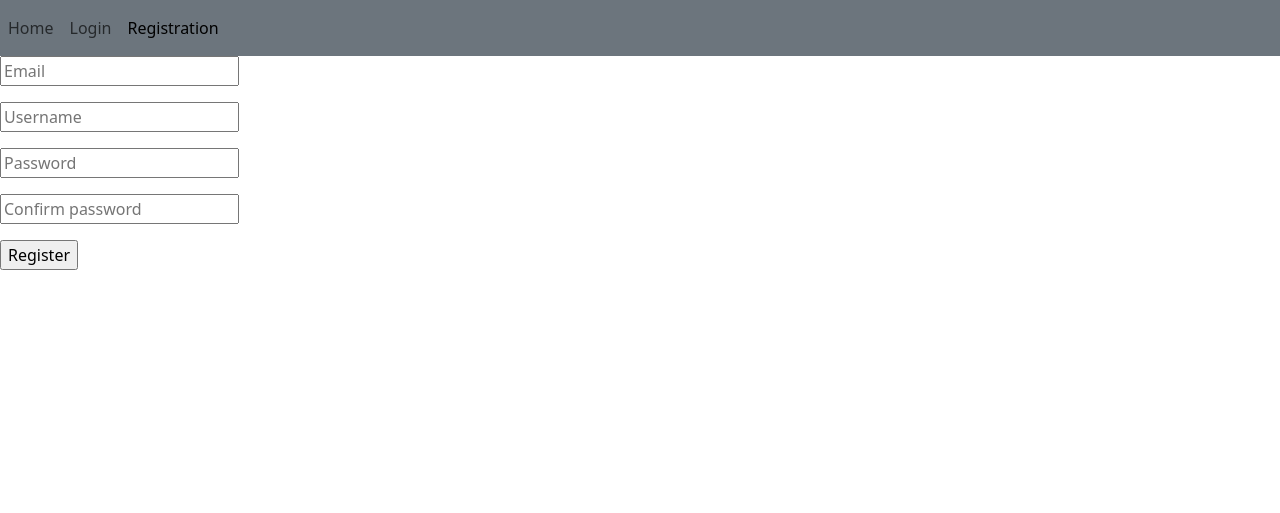
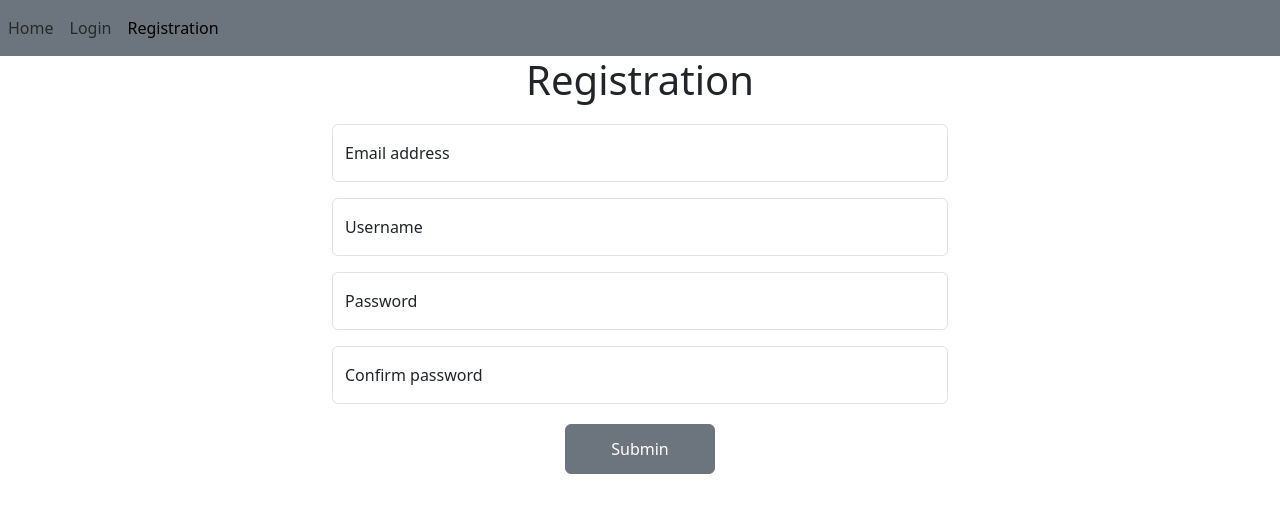
Before and after one commit to Cagey7/birds, a Flask app: page /register in a window 1280 px wide. Shown: the top 513 px of the page. Run offline with Flask 2, Linux system fonts and the light colour scheme; some libraries are stand-ins or nearby versions.

Commit message:
Added bootstrap styles for login and registration

```diff
--- a/app/templates/auth/register.html
+++ b/app/templates/auth/register.html
@@ -1,19 +1,36 @@
 {% extends "base.html" %}
 
 {% block content %}
+<h1 style="text-align: center;">Registration</h1>
+<div class="container-md" style="margin: 20px auto 0px auto; display: block; width: 50%;">
     <form action="/register" method="post">
         {{ form.hidden_tag() }}
-    <p>{{ form.email(autocomplete="off", placeholder="Email") }}</p>
+        <div class="form-floating mb-3">
+            {{ form.email(class="form-control", autocomplete="off", placeholder="Email") }}
             <div style="color: red;">{% if form.email.errors %}{{ form.email.errors[0] }}{% endif %}</div>
-    <div>{{ form.username(autocomplete="off", placeholder="Username") }}</p>
+            <label for="floatingInput">Email address</label>
+        </div>
+        <div class="form-floating mb-3">
+            {{ form.username(class="form-control", autocomplete="off", placeholder="Username") }}
             <div style="color: red;">{% if form.username.errors %}{{ form.username.errors[0] }}{% endif %}</div>
-    <p>{{ form.password(placeholder="Password") }}</p>
+            <label for="floatingPassword">Username</label>
+        </div>
+        <div class="form-floating mb-3">
+            {{ form.password(class="form-control", placeholder="Password") }}
             <div style="color: red;">{% if form.password.errors %}{{ form.password.errors[0] }}{% endif %}</div>
-    <p>{{ form.confirm_password(placeholder="Confirm password") }}</p>
+            <label for="floatingPassword">Password</label>
+        </div>
+        <div class="form-floating mb-3">
+            {{ form.confirm_password(class="form-control", placeholder="Confirm password") }}
             <div style="color: red;">{% if form.confirm_password.errors %}{{ form.confirm_password.errors[0] }}{% endif %}</div>
-    <p>{{ form.submit() }}</p>
+            <label for="floatingPassword">Confirm password</label>
+        </div>
+        <div class="container-sm">
+            <button type="submit" class="btn btn-secondary" style="margin: 20px auto 0px auto; display: block; width: 150px; height: 50px;">Submin</button>
+        </div>
         {% for message in get_flashed_messages() %}
             <div style="color: red;">{{ message }}</div>
         {% endfor %}
     </form>
+</div>
 {% endblock %}
```
Also changed, not shown: app/templates/auth/login.html (+14 -3 lines), databases/development.sqlite. Lines whose indentation alone changed are shown as unchanged.
